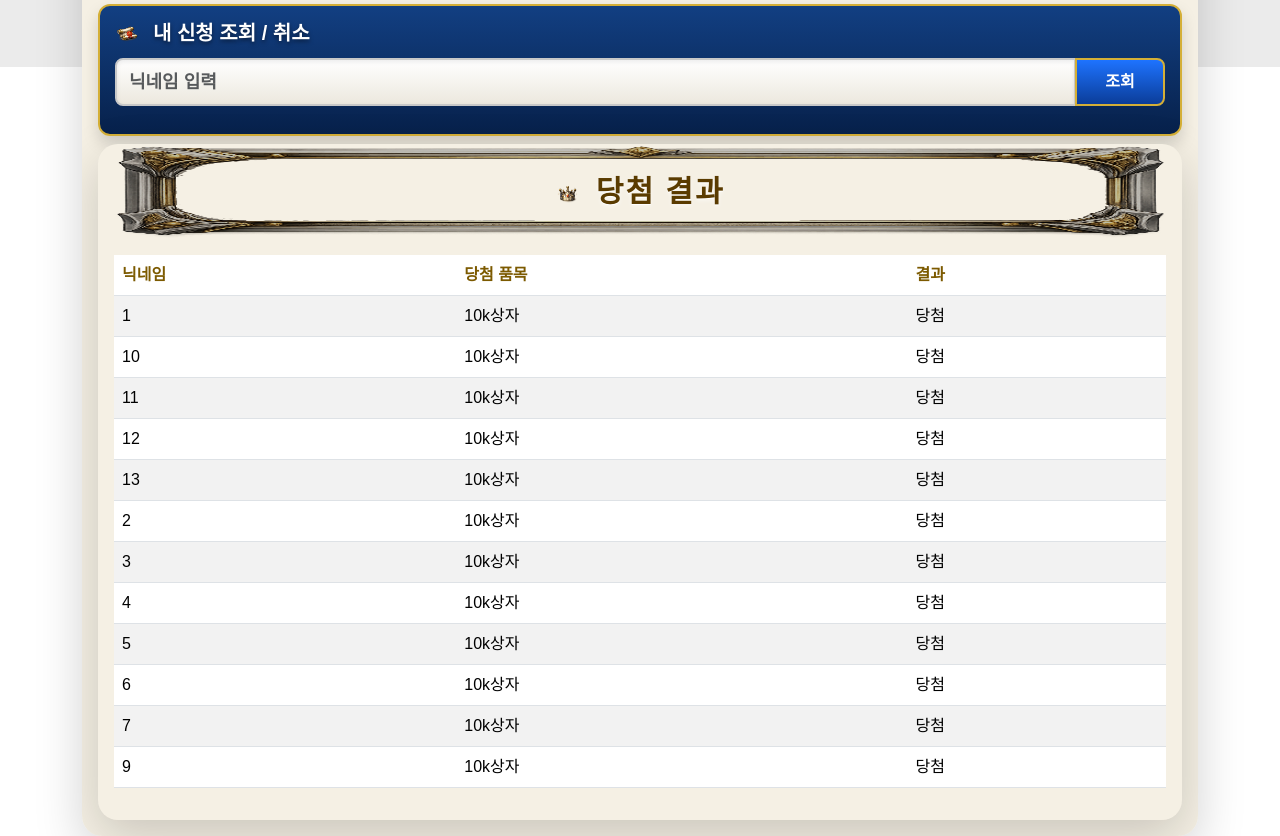
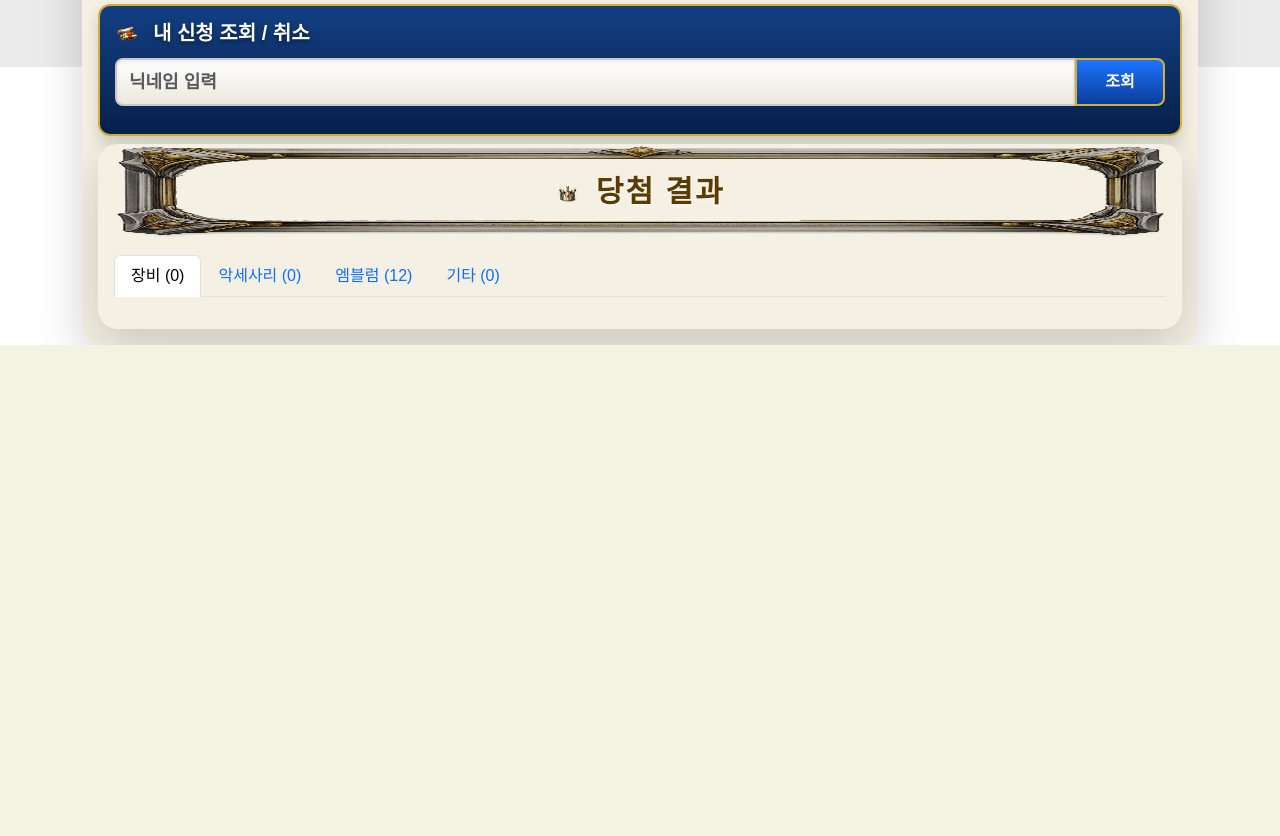
Before and after one commit to sinee1004/itemdraw, a FastAPI app: page / in a window 1280 px wide. Shown: the part 733-1569 px from the top of the page. After the commit the page ends 1078 px from the top, so only its background shows below. Run offline with FastAPI, Linux system fonts and the light colour scheme; data comes from the database, SQL or seed files in the repository; some web fonts are replaced.

Commit message:
메인페이지 결과 탭 추가

```diff
--- a/app.py
+++ b/app.py
@@ -322,50 +322,65 @@ async def home(request: Request):
 
     rows = cur.fetchall()
 
-    winners = []
+    equipment = []
+    accessory = []
+    emblem = []
+    etc_items = []
 
     current_item = None
     seq = 1
 
     for nickname, item_name, result, category in rows:
 
-        # 품목이 바뀌면 순번 초기화
         if current_item != item_name:
             current_item = item_name
             seq = 1
 
         if nickname == "유찰":
 
-            winners.append(
-                ("유찰", item_name, "-")
+            row_data = (
+                "유찰",
+                item_name,
+                "-"
             )
-
-            continue
-
-        # 기타 품목만 순번 표시
-        if category == "기타" and "개 지급" in result:
-
-            qty = int(result.replace("개 지급", "").strip())
-
-            numbers = []
-
-            for _ in range(qty):
-                numbers.append(f"{seq}번")
-                seq += 1
-
-            display_result = ", ".join(numbers)
 
         else:
 
-            display_result = "당첨"
+            if category == "기타" and "개 지급" in result:
 
-        winners.append(
-            (
+                qty = int(
+                    result.replace("개 지급", "").strip()
+                )
+
+                numbers = []
+
+                for _ in range(qty):
+                    numbers.append(f"{seq}번")
+                    seq += 1
+
+                display_result = ", ".join(numbers)
+
+            else:
+
+                display_result = "당첨"
+
+            row_data = (
                 nickname,
                 item_name,
                 display_result
             )
-        )
+
+        if category == "장비":
+            equipment.append(row_data)
+
+        elif category == "악세사리":
+            accessory.append(row_data)
+
+        elif category == "엠블럼":
+            emblem.append(row_data)
+
+        elif category == "기타":
+            etc_items.append(row_data)
 
     conn.close()
 
@@ -374,10 +389,12 @@ async def home(request: Request):
         name="index.html",
         context={
             "items": items,
-            "winners": winners
+            "equipment": equipment,
+            "accessory": accessory,
+            "emblem": emblem,
+            "etc_items": etc_items
         }
     )
-
 @app.post("/apply")
 async def apply(
     nickname: str = Form(...),
--- a/templates/index.html
+++ b/templates/index.html
@@ -919,41 +919,70 @@ onclick="loadEntries()">
 
 <div class="card-body">
 
-{% if winners %}
+<ul class="nav nav-tabs mb-3">
+
+<li class="nav-item">
+<button class="nav-link active"
+data-bs-toggle="tab"
+data-bs-target="#equip">
+장비 ({{ equipment|length }})
+</button>
+</li>
+
+<li class="nav-item">
+<button class="nav-link"
+data-bs-toggle="tab"
+data-bs-target="#accessory">
+악세사리 ({{ accessory|length }})
+</button>
+</li>
+
+<li class="nav-item">
+<button class="nav-link"
+data-bs-toggle="tab"
+data-bs-target="#emblem">
+엠블럼 ({{ emblem|length }})
+</button>
+</li>
+
+<li class="nav-item">
+<button class="nav-link"
+data-bs-toggle="tab"
+data-bs-target="#etc">
+기타 ({{ etc_items|length }})
+</button>
+</li>
+
+</ul>
+
+<div class="tab-content">
+
+<!-- 장비 -->
+<div class="tab-pane fade show active" id="equip">
+
+{% if equipment %}
 
 <table class="table table-striped table-hover">
 
 <thead>
-
 <tr>
-
 <th>닉네임</th>
 <th>당첨 품목</th>
 <th>결과</th>
-
 </tr>
-
 </thead>
 
 <tbody>
 
-{% for row in winners %}
+{% for row in equipment %}
 
 <tr>
 
 {% if row[0] == "유찰" %}
 
-<td class="text-danger fw-bold">
-유찰
-</td>
-
-<td class="text-danger fw-bold">
-{{ row[1] }}
-</td>
-
-<td class="text-danger fw-bold">
--
-</td>
+<td class="text-danger fw-bold">유찰</td>
+<td class="text-danger fw-bold">{{ row[1] }}</td>
+<td class="text-danger fw-bold">-</td>
 
 {% else %}
 
@@ -971,18 +1000,76 @@ onclick="loadEntries()">
 
 </table>
 
-{% else %}
-
-<div class="result-box">
-아직 추첨 결과가 없습니다.
-</div>
-
-
 {% endif %}
 
 </div>
 
+<!-- 악세사리 -->
+<div class="tab-pane fade" id="accessory">
+
+<table class="table table-striped table-hover">
+
+<tbody>
+
+{% for row in accessory %}
+
+<tr>
+<td>{{ row[0] }}</td>
+<td>{{ row[1] }}</td>
+<td>{{ row[2] }}</td>
+</tr>
+
+{% endfor %}
+
+</tbody>
+
+</table>
+
 </div>
+
+<!-- 엠블럼 -->
+<div class="tab-pane fade" id="emblem">
+
+<table class="table table-striped table-hover">
+
+<tbody>
+
+{% for row in emblem %}
+
+<tr>
+<td>{{ row[0] }}</td>
+<td>{{ row[1] }}</td>
+<td>{{ row[2] }}</td>
+</tr>
+
+{% endfor %}
+
+</tbody>
+
+</table>
+
+</div>
+
+<!-- 기타 -->
+<div class="tab-pane fade" id="etc">
+
+<table class="table table-striped table-hover">
+
+<tbody>
+
+{% for row in etc_items %}
+
+<tr>
+<td>{{ row[0] }}</td>
+<td>{{ row[1] }}</td>
+<td>{{ row[2] }}</td>
+</tr>
+
+{% endfor %}
+
+</tbody>
+
+</table>
 
 </div>
 
@@ -1144,6 +1231,6 @@ toggleQuantityBox();
 </script>
 
 
-
+<script src="https://cdn.jsdelivr.net/npm/bootstrap@5.3.3/dist/js/bootstrap.bundle.min.js"></script>
 </body>
 </html>
```
